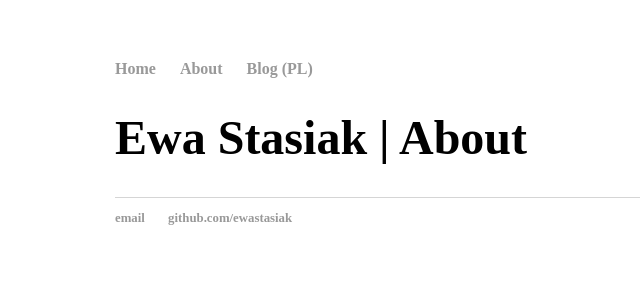
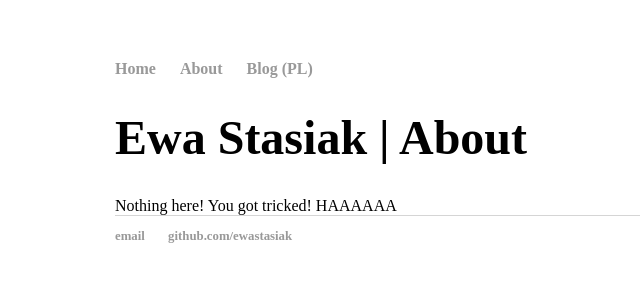
Before and after one commit to ewastasiak/Showcase, a Jekyll site: the page built from about/index.html, in a window 1280 px wide. Shown: the top 300 px of the page, without its empty margins (77-717 px from the left). Built offline with Jekyll 4.4.1, drawn with Linux system fonts in a browser that asks for light colours.

Commit message:
feat: Add placeholder content

```diff
--- a/about/index.html
+++ b/about/index.html
@@ -3,3 +3,5 @@ layout: default
 title: Ewa Stasiak | About
 ---
 	<h1>{{ page.title }}</h1>
+
+	Nothing here! You got tricked! HAAAAAA
```
